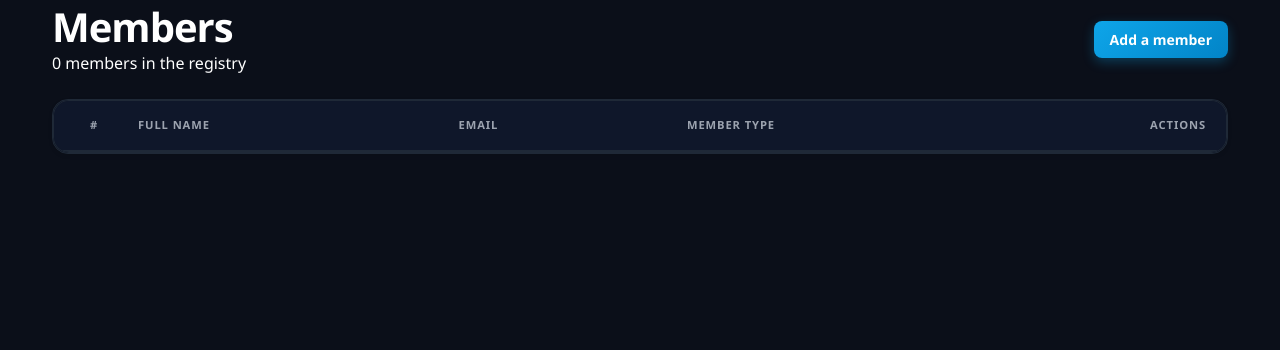
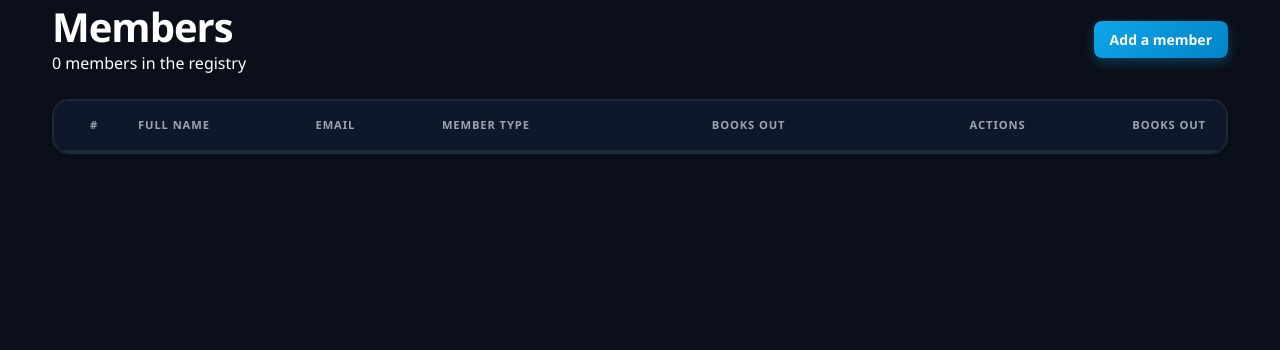
Before and after one commit to jheaffer/library, an ASP.NET Core app: template library/Views/Members/Index.cshtml in a window 1280 px wide. Shown: the part 70-420 px from the top of the page. Run offline with ASP.NET Core 8, Linux system fonts and the light colour scheme; the template is opened without the code that fills it, so the values that code supplies are empty; style sheets or scripts are compiled from the project's sources; the project's own start-up code is not run, and a stand-in starts its controllers and pages; some libraries are stand-ins or nearby versions.

Commit message:
A2-T11: books out per member

```diff
--- a/library/Models/Member.cs
+++ b/library/Models/Member.cs
@@ -20,4 +20,6 @@ public class Member
     public string? Email { get; set; }                 // email        VARCHAR(120), may be NULL, UNIQUE
 
     public string MemberType { get; set; } = "";     // member_type  VARCHAR(10) NOT NULL
+
+    public long OpenLoans { get; set; }              // filled only by the member list; never saved
 }
--- a/library/Views/Members/Index.cshtml
+++ b/library/Views/Members/Index.cshtml
@@ -22,7 +22,9 @@
                     <th>Full Name</th>
                     <th>Email</th>
                     <th>Member Type</th>
-                    <th class="text-end" style="width:12rem">Actions</th>
+                    <th class="text-end text-nowrap">Books Out</th>
+                    <th class="text-end" style="width:15rem">Actions</th>
+                    <th class="text-end">Books out</th>
                 </tr>
             </thead>
             <tbody>
@@ -35,11 +37,13 @@
                             <span class="badge">@(member.Email ?? "—")</span>
                         </td>
                         <td class="text-white-50">@member.MemberType</td>
-                        <td class="text-end">
+                        <td class="text-end text-white">@member.OpenLoans</td>
+                        <td class="text-end text-nowrap">
                             <a asp-action="Details" asp-route-id="@member.MemberId" class="btn btn-sm btn-outline-primary">Loans</a>
                             <a asp-action="Edit" asp-route-id="@member.MemberId" class="btn btn-sm btn-outline-warning">Edit</a>
                             <a asp-action="Delete" asp-route-id="@member.MemberId" class="btn btn-sm btn-outline-danger">Delete</a>
                         </td>
+                        <td class="text-end">@member.OpenLoans</td>
                     </tr>
                 }
             </tbody>
```
Also changed, not shown: library/Data/MemberRepository.cs (+11 -3 lines).
